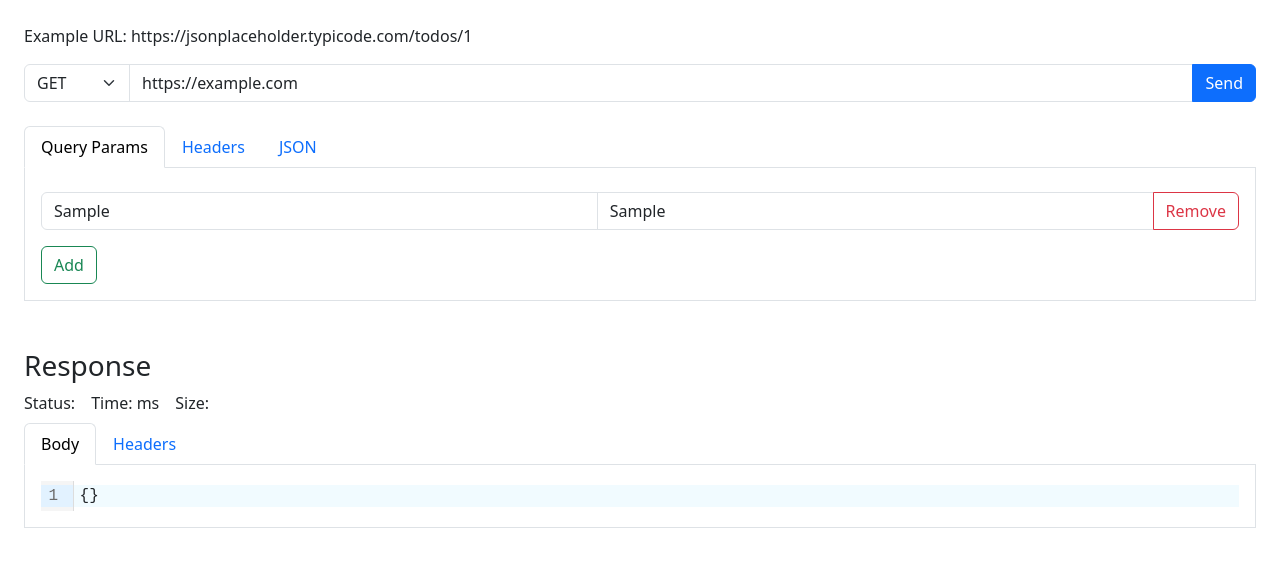
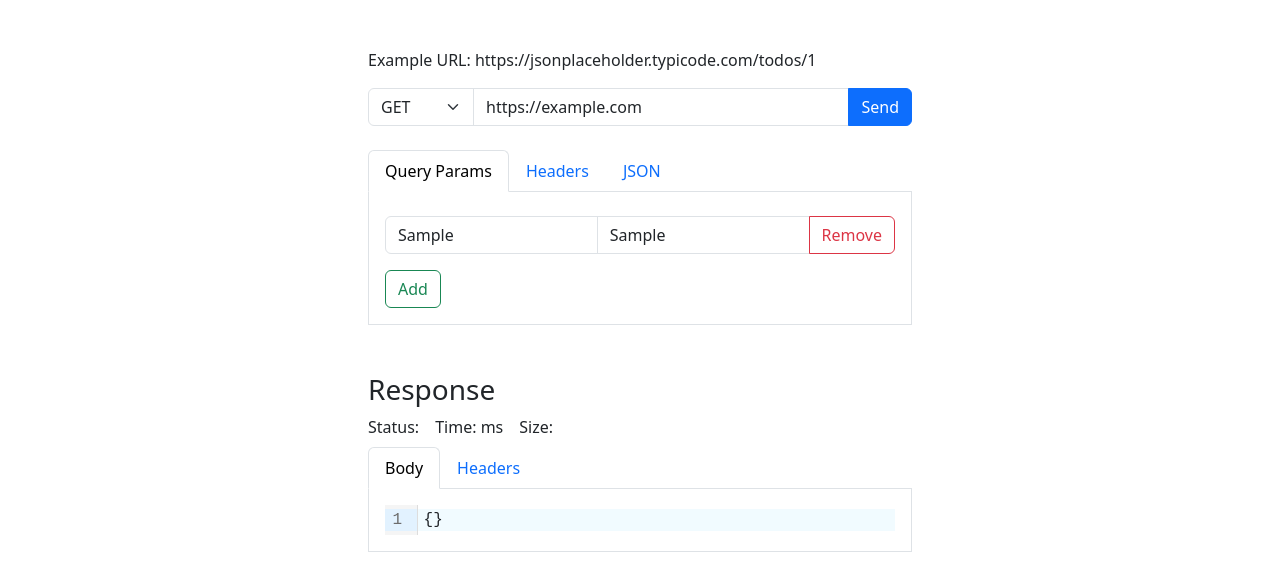
Before and after one commit to Skaijun/sdm-custom-postman, a website built with Vite: page index.html in a window 1280 px wide. Both pictures are taken after typing "https://example.com", "Sample", "Sample" into the empty fields and a click on the button "Send". Built offline with nearby package versions, Linux system fonts and the light colour scheme; no server answers.

Commit message:
Final changes

```diff
--- a/index.html
+++ b/index.html
@@ -7,8 +7,8 @@
     <title>SDM Custom Postman</title>
   </head>
   <body>
-    <div class="p-4">
-        <p>Example URL: <span>https://jsonplaceholder.typicode.com/todos/1</span></p>
+    <div class="p-5 mx-auto w-50">
+      <p >Example URL: <span>https://jsonplaceholder.typicode.com/todos/1</span></p>
       <form data-form>
         <div class="input-group mb-4">
           <select class="form-select flex-grow-0 w-auto" id="method" data-method>
--- a/package.json
+++ b/package.json
@@ -19,7 +19,10 @@
   "homepage": "https://github.com/Skaijun/sdm-custom-postman#readme",
   "description": "",
   "dependencies": {
+    "@codemirror/autocomplete": "^6.18.4",
     "@codemirror/lang-json": "^6.0.1",
+    "@codemirror/lint": "^6.8.4",
+    "@codemirror/search": "^6.5.8",
     "axios": "^1.7.9",
     "bootstrap": "^5.3.3",
     "codemirror": "^6.0.1",
--- a/script.js
+++ b/script.js
@@ -63,11 +63,21 @@ const { requestEditor, updateResponseEditor } = setupEditors();
 form.addEventListener("submit", (e) => {
   e.preventDefault();
 
+  let jsonData;
+  try {
+    jsonData = JSON.parse(requestEditor.state.doc.toString() || null);
+  } catch (e) {
+    console.log(e);
+    alert(`JSON data is malformed. Please correct it and try again.\n${e}`);
+    return;
+  }
+
   axios({
     url: document.querySelector("[data-url]").value,
     method: document.querySelector("[data-method]").value,
     params: keyValuePairsToObject(queryParamsContainer),
     headers: keyValuePairsToObject(requestHeadersContainer),
+    data: jsonData,
   })
     .catch((e) => e)
     .then((response) => {
```
Also changed, not shown: 1 other file.
